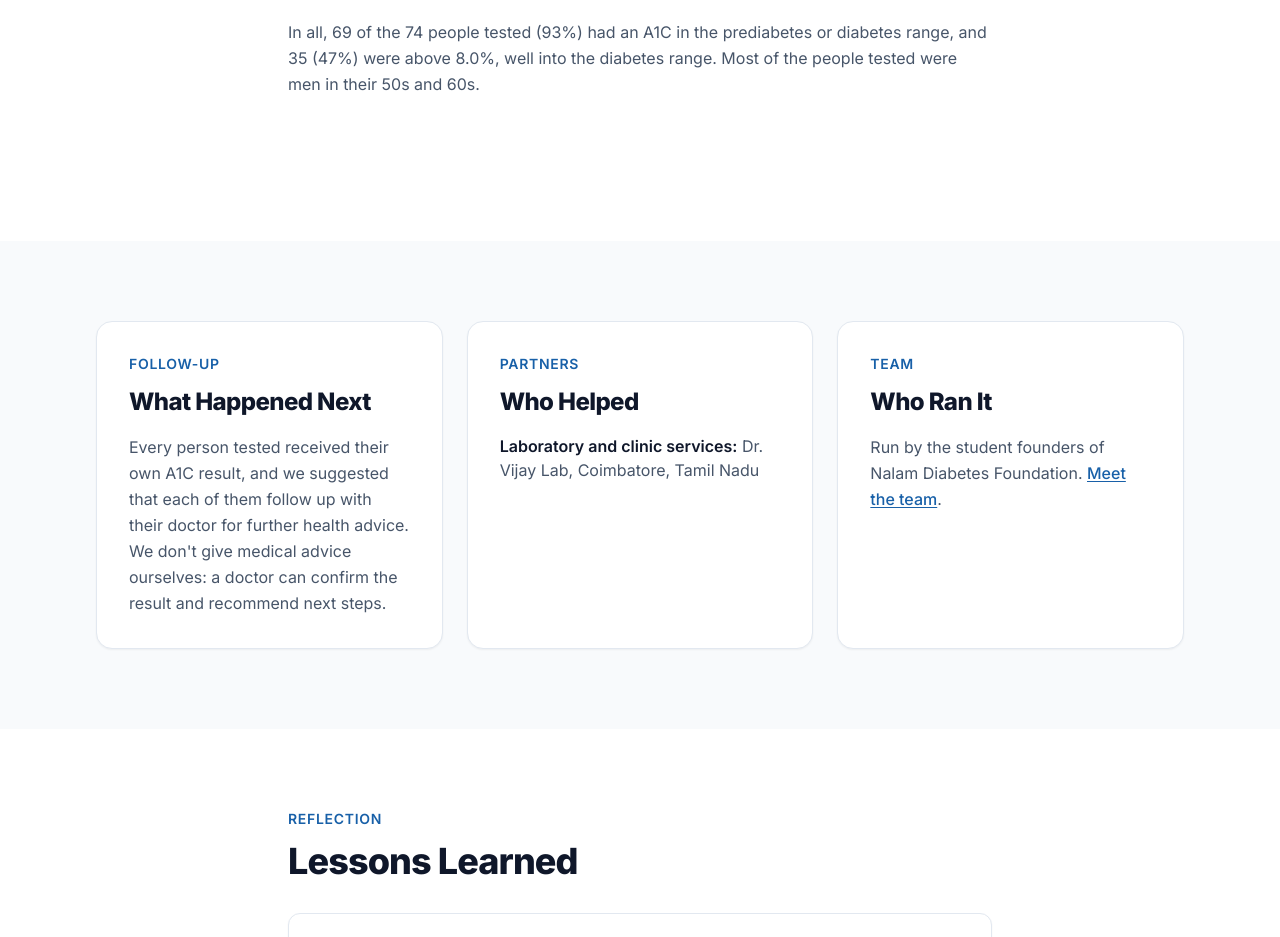
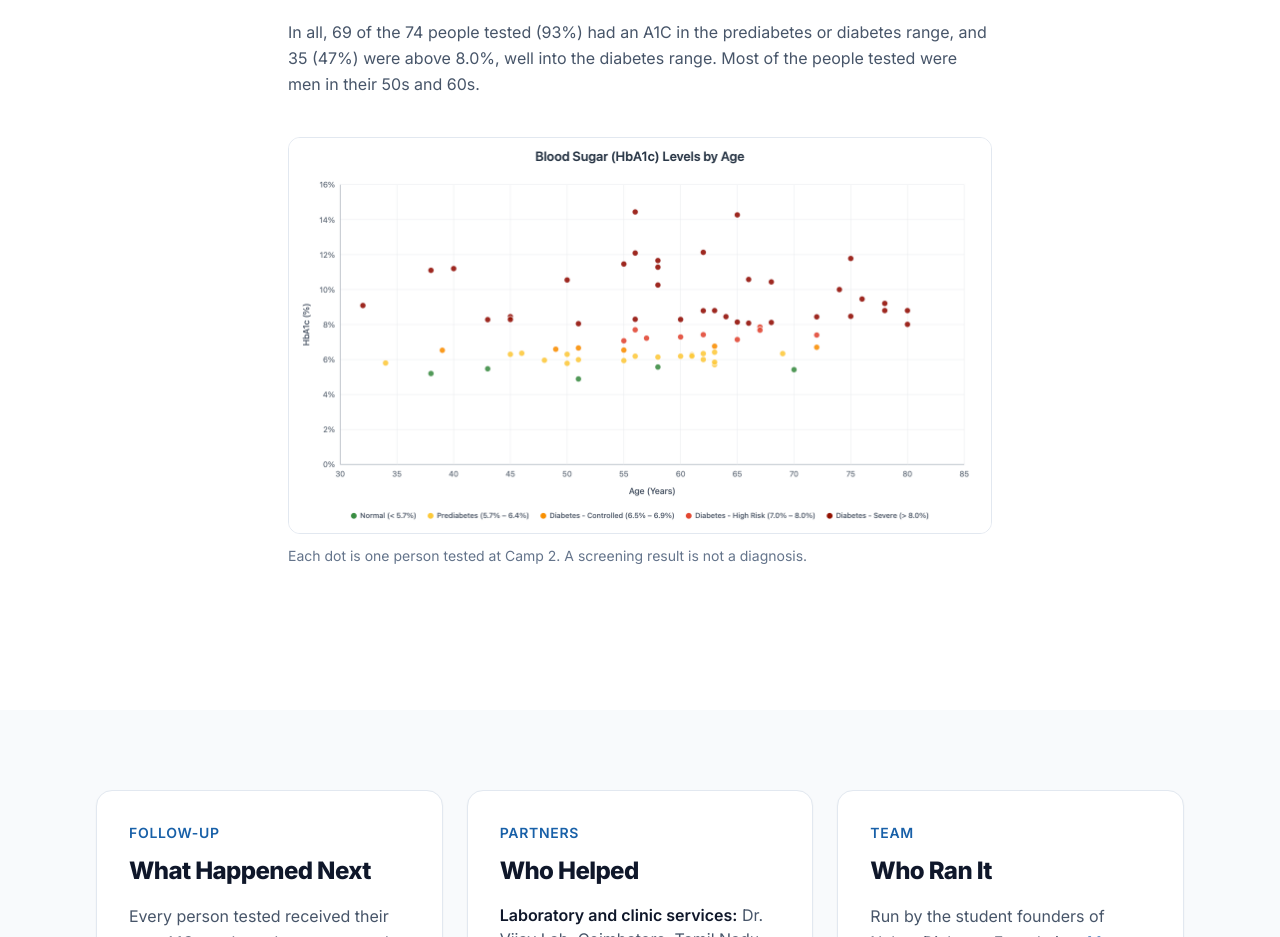
Before and after one commit to sgmaze/nalamdiabetese, a plain HTML site: page camp-2.html in a window 1280 px wide. Shown: the part 1080-2017 px from the top of the page. Drawn offline with nearby package versions, Linux system fonts and the light colour scheme.

Commit message:
Add A1C-by-age scatter plot to Camp 2 results; match the exception's limits to it

```diff
--- a/camp-2.html
+++ b/camp-2.html
@@ -161,6 +161,11 @@
                 <p class="text-slate-600 mt-8 leading-relaxed">
                     In all, 69 of the 74 people tested (93%) had an A1C in the prediabetes or diabetes range, and 35 (47%) were above 8.0%, well into the diabetes range. Most of the people tested were men in their 50s and 60s.
                 </p>
+                <!-- A1C scatter plot: the one allowed exception to the data rules (see README.md) -->
+                <figure class="mt-10">
+                    <img src="images/camp-2-a1c-by-age.png" alt="Scatter plot of A1C by age for the people tested at Camp 2. Results at or above 5.7%, the start of the prediabetes range, appear at every age, and many are above 8%." class="w-full rounded-xl border border-slate-200" width="1408" height="792" loading="lazy">
+                    <figcaption class="text-sm text-slate-500 mt-3">Each dot is one person tested at Camp 2. A screening result is not a diagnosis.</figcaption>
+                </figure>
             </div>
 
             <!-- Newly identified vs. already knew: remove "hidden" when the totals are ready.
```
Also changed, not shown: camp-template.html (+1 -1 lines), images/camp-2-a1c-by-age.png (added), 1 other file.
